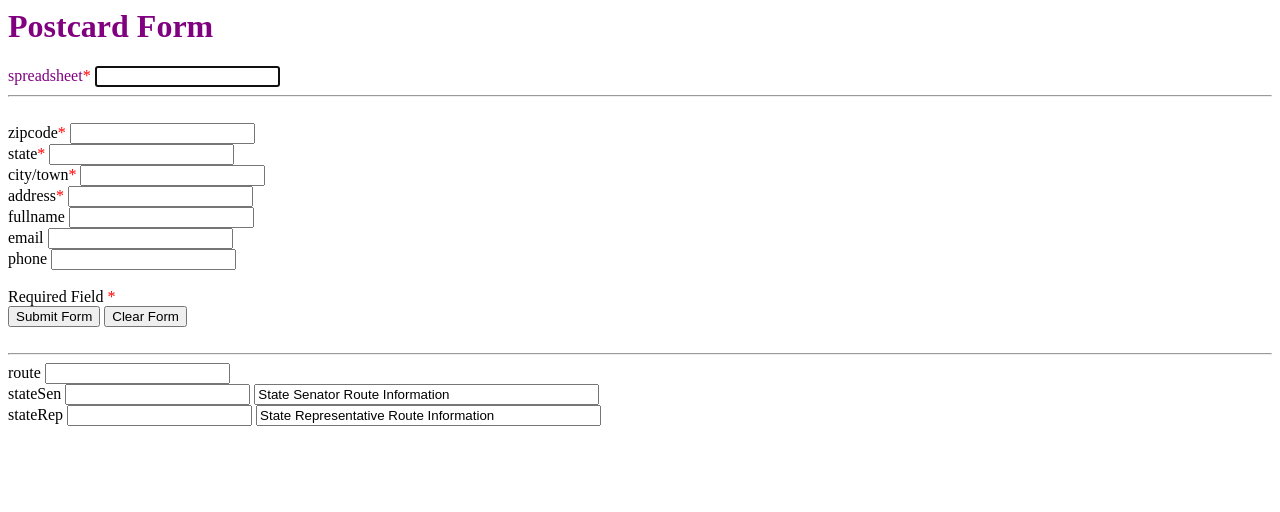
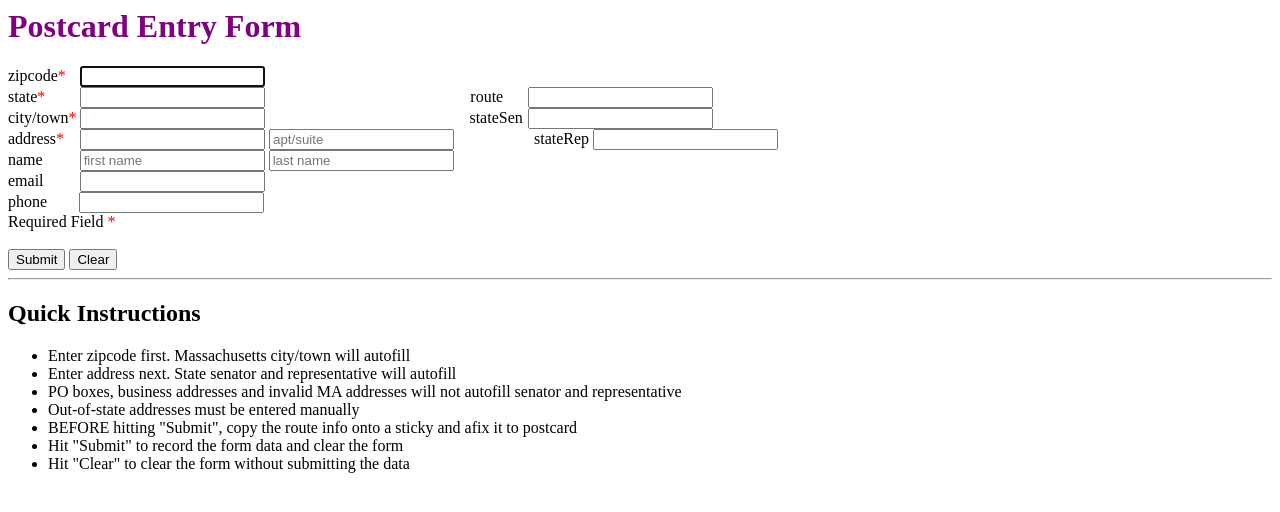
Before and after one commit to aboxer/postcard, a Flask app: template templates/form.html in a window 1280 px wide. Shown: the top 512 px of the page. Run offline with Flask 2, Linux system fonts and the light colour scheme; the template is opened without the code that fills it, so the values that code supplies are empty.

Commit message:
pretty uo form and add fields

```diff
--- a/templates/form.html
+++ b/templates/form.html
@@ -14,46 +14,52 @@
   <body>
     <div id="container">
       <div class="pagetitle">
-        <h1>Postcard Form</h1>
-        <label for="spreadsheet" class="required-field" >spreadsheet</label>
-        <input autofocus autocomplete="off" id="spreadsheet" onchange="mySheet('msg')" type="text" name="spreadsheet"><br />
-        <hr>
-        <br />
+        <h1>Postcard Entry Form</h1>
       </div>
       <div id="main">
         <label for="zipcode" class="required-field" >zipcode</label>
-        <input autofocus autocomplete="off" id="zipcode" onchange="myZip({'xx':'dd'})" type="text" name="zipcode"><br />
+        <input style="margin-left: 10px" autofocus autocomplete="off" id="zipcode" onchange="myZip({'xx':'dd'})" type="text" name="zipcode"><br />
         <label for="state" class="required-field" >state</label>
-        <input autocomplete="off" id="state" onchange="mvFocus('city')" type="text" name="state"><br />
+        <input style="margin-left: 31px"  autocomplete="off" id="state" onchange="mvFocus('city')" type="text" name="state">
+        <label style="margin-left: 201px" for="route">route</label>
+        <input style="margin-left: 21px" autocomplete="off" id="route" type="text" name="route"><br />
+
         <label for="city" class="required-field" >city/town</label>
-        <input autocomplete="off" id="city"  onchange="myCity()"type="text" name="city"><br />
+        <input autocomplete="off" id="city"  onchange="myCity()"type="text" name="city">
+        <label style="margin-left: 200px"  for="stateSen">stateSen</label>
+        <input style="margin-left: 1px" autocomplete="off" id="stateSen"  type="text" name="stateSen"><br />
+
         <label for="address" class="required-field" >address</label>
-        <input autocomplete="off" id="address" onchange="myLookup()" type="text" name="address"><br />
-        <label for="fullName">fullname</label>
-        <input autocomplete="off" id="fullName"  onchange="mvFocus('email')" type="text" name="address"><br />
+        <input style="margin-left: 12px"  autocomplete="off" id="address" onchange="myLookup()" type="text" name="address">
+        <input autocomplete="off" id="suite" onchange="myLookup()" type="text" name="address" placeholder="apt/suite">
+        <label style="margin-left: 76px"  for="stateRep">stateRep</label>
+        <input autocomplete="off" id="stateRep"  type="text" name="stateRep"><br />
+
+        <label for="fullName">name</label>
+        <input style="margin-left: 33px"  autocomplete="off" id="fullName"  onchange="mvFocus('lastName')" type="text" name="address" placeholder="first name">
+        <input autocomplete="off" id="lastName"  onchange="mvFocus('email')" type="text" name="lastess" placeholder="last name"><br />
         <label for="email">email</label>
-        <input autocomplete="off" id="email"  onchange="mvFocus('phone')" type="text" name="email"><br />
+        <input style="margin-left: 32px"  autocomplete="off" id="email"  onchange="mvFocus('phone')" type="text" name="email"><br />
         <label for="phone">phone</label>
-        <input autocomplete="off" id="phone"  type="text" name="phone"><br />
-
+        <input style="margin-left: 28px"  autocomplete="off" id="phone"  type="text" name="phone"><br />
+        <label class="required-field" >Required Field  </label><br />
         <br />
-        <label class="required-field" >Required Field  </label><br />
-        <button onclick="mySubmit()">Submit Form</button>
-        <button onclick="myClear()">Clear Form</button>
-        <br />
-        <br />
+        <button onclick="mySubmit()">Submit</button>
+        <button onclick="myClear()">Clear</button>
         <!--
         <label for="warning">Copy route FIRST!!</label> <br />
         -->
         <hr>
-        <label for="route">route</label>
-        <input autocomplete="off" id="route" type="text" name="route"><br />
-        <label for="stateSen">stateSen</label>
-        <input autocomplete="off" id="stateSen"  type="text" name="stateSen">
-        <input type="text" name="senInfo" size="40" value="State Senator Route Information"><br />
-        <label for="stateRep">stateRep</label>
-        <input autocomplete="off" id="stateRep"  type="text" name="stateRep">
-        <input type="text" name="senInfo" size="40" value="State Representative Route Information"><br />
+        <h2>Quick Instructions</h2>
+        <ul>
+          <li>Enter zipcode first. Massachusetts city/town will autofill</li>
+          <li>Enter address next. State senator and representative will autofill</li>
+          <li>PO boxes, business addresses and invalid MA addresses will not autofill senator and representative </li>
+          <li>Out-of-state addresses must be entered manually</li>
+          <li>BEFORE hitting "Submit", copy the route info onto a sticky and afix it to postcard</li>
+          <li>Hit "Submit" to record the form data and clear the form</li>
+          <li>Hit "Clear" to clear the form without submitting the data</li>
+        </ul>
       </div>
     </div>
   </body>
@@ -143,7 +149,7 @@ function myLookup() {
   var x = document.getElementById("zipcode").value;
   var y = document.getElementById("city").value;
   var z = document.getElementById("address").value;
-  document.getElementById("fullName").focus();
+  document.getElementById("suite").focus();
 
   data2py({'zipcode':x,'town':y,'address':z});
 
```
Also changed, not shown: static/style.css (line endings or trailing spaces).
